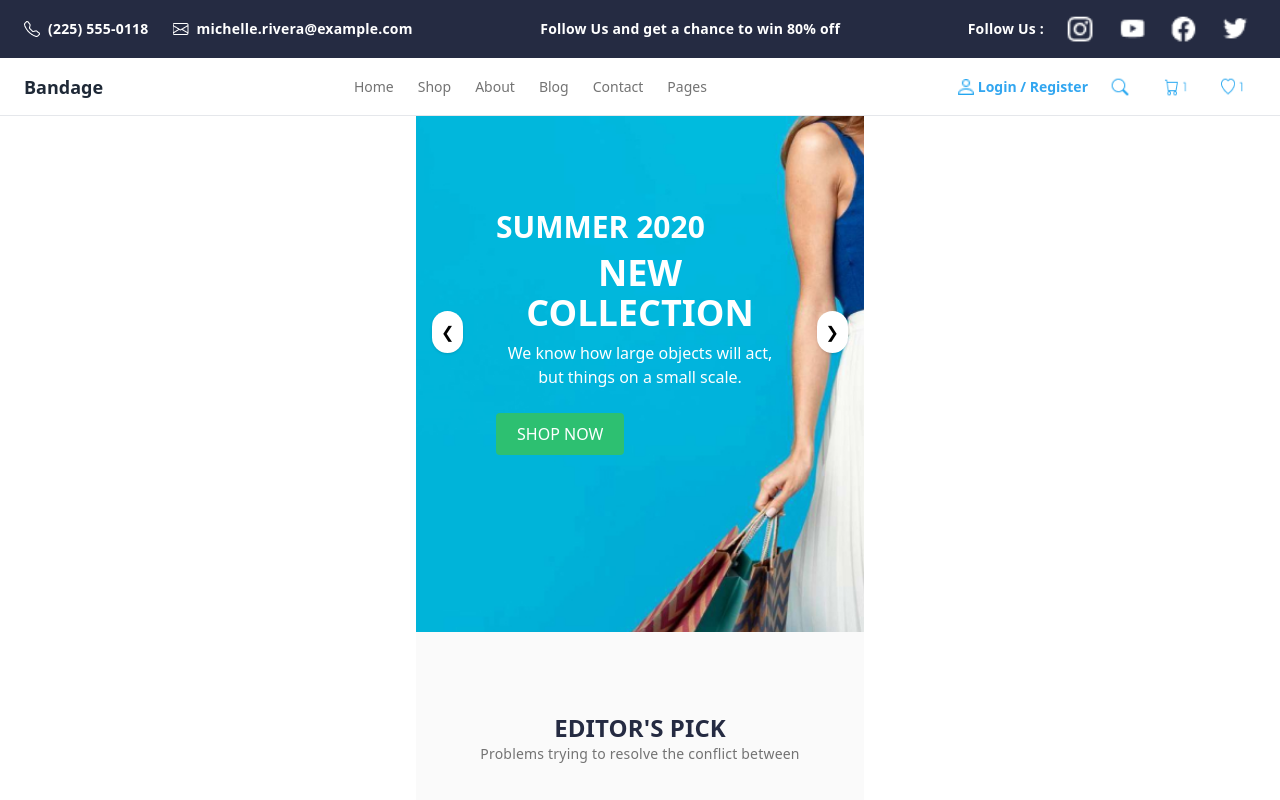
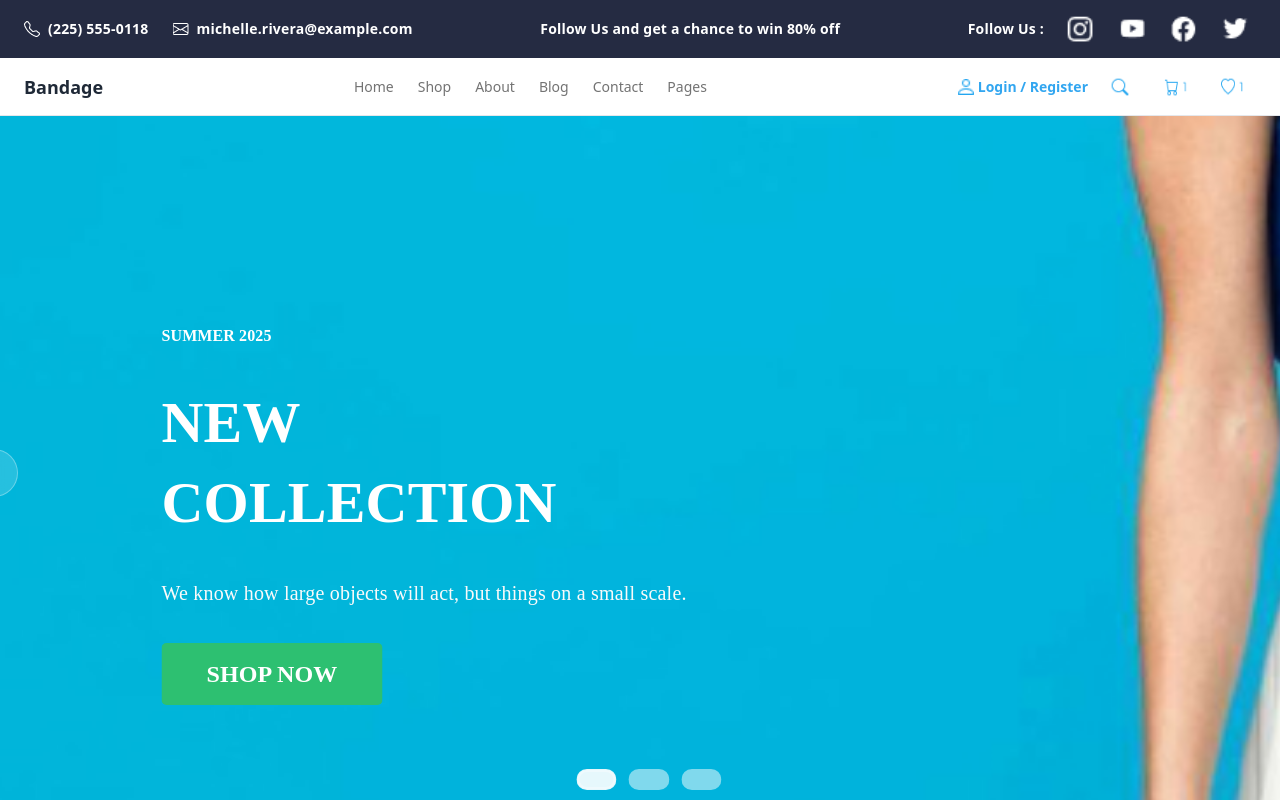
Before and after one commit to gokaysun/SunStore, a React (Vite) app: page / in a window 1280 px wide. Shown: the top 800 px of the page. Built offline with nearby package versions, Linux system fonts and the light colour scheme.

Commit message:
HeroSlider Desktop tarafi yapildi.Slider tasarimi guncellendi.

```diff
--- a/src/components/HeroSlider.jsx
+++ b/src/components/HeroSlider.jsx
@@ -3,19 +3,19 @@ import React, { useState, useEffect } from "react";
 const slides = [
   {
     image: "src/assets/HPcantaliKadin.jpg",
-    heading: "SUMMER 2020",
+    heading: "SUMMER 2025",
     subheading: "NEW COLLECTION",
     description: "We know how large objects will act, but things on a small scale.",
   },
   {
     image: "src/assets/HPcantaliKadin.jpg",
-    heading: "SUMMER 2020",
+    heading: "SUMMER 2025",
     subheading: "NEW COLLECTION",
     description: "We know how large objects will act, but things on a small scale.",
   },
   {
     image: "src/assets/HPcantaliKadin3.png",
-    heading: "SUMMER 2020",
+    heading: "SUMMER 2025",
     subheading: "NEW COLLECTION",
     description: "We know how large objects will act, but things on a small scale.",
   },
@@ -35,7 +35,82 @@ export default function HeroSlider() {
   const goPrev = () => setIndex((prev) => (prev - 1 + slides.length) % slides.length);
 
   return (
-    <div className="relative w-full h-[500px] sm:h-[600px]  overflow-hidden">
+    <div className="w-full">
+      {/* Desktop (lg+) exact layout */}
+      <div className="hidden lg:block relative mx-auto w-[1440px] h-[716px] mt-[136px] bg-white border border-[#DEDEDE] rounded-[5px] overflow-hidden transform -translate-x-[487px] -translate-y-[53px]">
+        {/* carousel-inner / slide with background */}
+        <div
+          className="absolute inset-0 w-full h-full"
+          style={{ backgroundImage: `url(${slides[index].image})`, backgroundSize: "cover", backgroundPosition: "center" }}
+        />
+
+        {/* container */}
+        <div className="absolute left-1/2 -translate-x-1/2 top-[48px] w-[975px] h-[651px] flex flex-col items-center py-[112px] gap-[80px]">
+          {/* row */}
+          <div className="flex flex-row items-center gap-[30px] w-[975px] py-12">
+            {/* col-md-8 (text) */}
+            <div className="flex flex-col items-start gap-[35px] w-full">
+              <h5 className="max-w-[548px] text-left text-white font-[700] text-[16px] leading-6 tracking-[0.1px] font-['Montserrat']">
+                {slides[index].heading}
+              </h5>
+              <h1 className="max-w-[548px] text-left text-white font-[700] text-[58px] leading-[80px] tracking-[0.2px] font-['Montserrat']">
+                {slides[index].subheading}
+              </h1>
+              <h4 className="max-w-[548px] text-left text-[#FAFAFA] font-[400] text-[20px] leading-[30px] tracking-[0.2px] font-['Montserrat']">
+                {slides[index].description}
+              </h4>
+              {/* cta */}
+              <div className="flex flex-row items-start gap-[10px] w-[221px] h-[62px]">
+                <button className="w-[221px] h-[62px] bg-[#2DC071] rounded-[5px] flex items-center justify-center px-10 py-[15px]">
+                  <span className="text-white font-[700] text-[24px] leading-8 tracking-[0.1px] font-['Montserrat']">
+                    SHOP NOW
+                  </span>
+                </button>
+              </div>
+            </div>
+            {/* col-md-4 (placeholder to respect layout) */}
+            <div className="flex flex-col items-start w-[415px] h-[280px]" />
+          </div>
+        </div>
+
+        {/* Indicators */}
+        <div className="absolute left-1/2 -translate-x-1/2 bottom-[40px] flex items-center gap-3">
+          {slides.map((_, i) => (
+            <button
+              key={i}
+              onClick={() => setIndex(i)}
+              className={`h-2.5 rounded-full transition-all duration-200 cursor-pointer focus:outline-none focus:ring-2 focus:ring-white/70 ${
+                i === index ? 'w-8 bg-white/90 shadow-[0_0_0_2px_rgba(255,255,255,0.35)_inset]' : 'w-2.5 bg-white/50 hover:bg-white/70'
+              }`}
+              aria-label={`Go to slide ${i + 1}`}
+            />
+          ))}
+        </div>
+
+        {/* Prev control (chevron like in visual) */}
+        <button
+          onClick={goPrev}
+          className="absolute left-[40px] top-1/2 -translate-y-1/2 w-12 h-12 flex items-center justify-center rounded-full bg-white/15 border border-white/30 backdrop-blur cursor-pointer transition hover:bg-white/25 focus:outline-none focus:ring-2 focus:ring-white/60"
+          aria-label="Previous slide"
+        >
+          <svg width="24" height="44" viewBox="0 0 24 44" fill="none" xmlns="http://www.w3.org/2000/svg">
+            <path d="M16 4L4 22L16 40" stroke="white" strokeWidth="2" strokeLinecap="round" strokeLinejoin="round"/>
+          </svg>
+        </button>
+        {/* Next control (chevron like in visual) */}
+        <button
+          onClick={goNext}
+          className="absolute right-[40px] top-1/2 -translate-y-1/2 w-12 h-12 flex items-center justify-center rounded-full bg-white/15 border border-white/30 backdrop-blur cursor-pointer transition hover:bg-white/25 focus:outline-none focus:ring-2 focus:ring-white/60"
+          aria-label="Next slide"
+        >
+          <svg width="24" height="44" viewBox="0 0 24 44" fill="none" xmlns="http://www.w3.org/2000/svg">
+            <path d="M8 4L20 22L8 40" stroke="white" strokeWidth="2" strokeLinecap="round" strokeLinejoin="round"/>
+          </svg>
+        </button>
+      </div>
+
+      {/* Mobile/Tablet current implementation */}
+      <div className="lg:hidden relative w-full h-[500px] sm:h-[600px] overflow-hidden">
         {/* Slide görseli */}
         <img
           src={slides[index].image}
@@ -45,11 +120,9 @@ export default function HeroSlider() {
 
         {/* İçerik */}
         <div className="absolute inset-0 bg-transparent flex flex-col justify-center items-start px-6 sm:px-20 text-white">
-
           <h2 className="text-xl sm:text-3xl font-bold">{slides[index].heading}</h2>
           <h3 className="text-2xl sm:text-4xl font-semibold mt-2">{slides[index].subheading}</h3>
           <p className="text-sm sm:text-base mt-2 max-w-md">{slides[index].description}</p>
-
           <button className="mt-6 bg-[#2DC071] text-white px-5 py-2 rounded hover:brightness-90 transition">
             SHOP NOW
           </button>
@@ -69,5 +142,6 @@ export default function HeroSlider() {
           ❯
         </button>
       </div>
+    </div>
   );
 }
```
Lines whose indentation alone changed are shown as unchanged.
